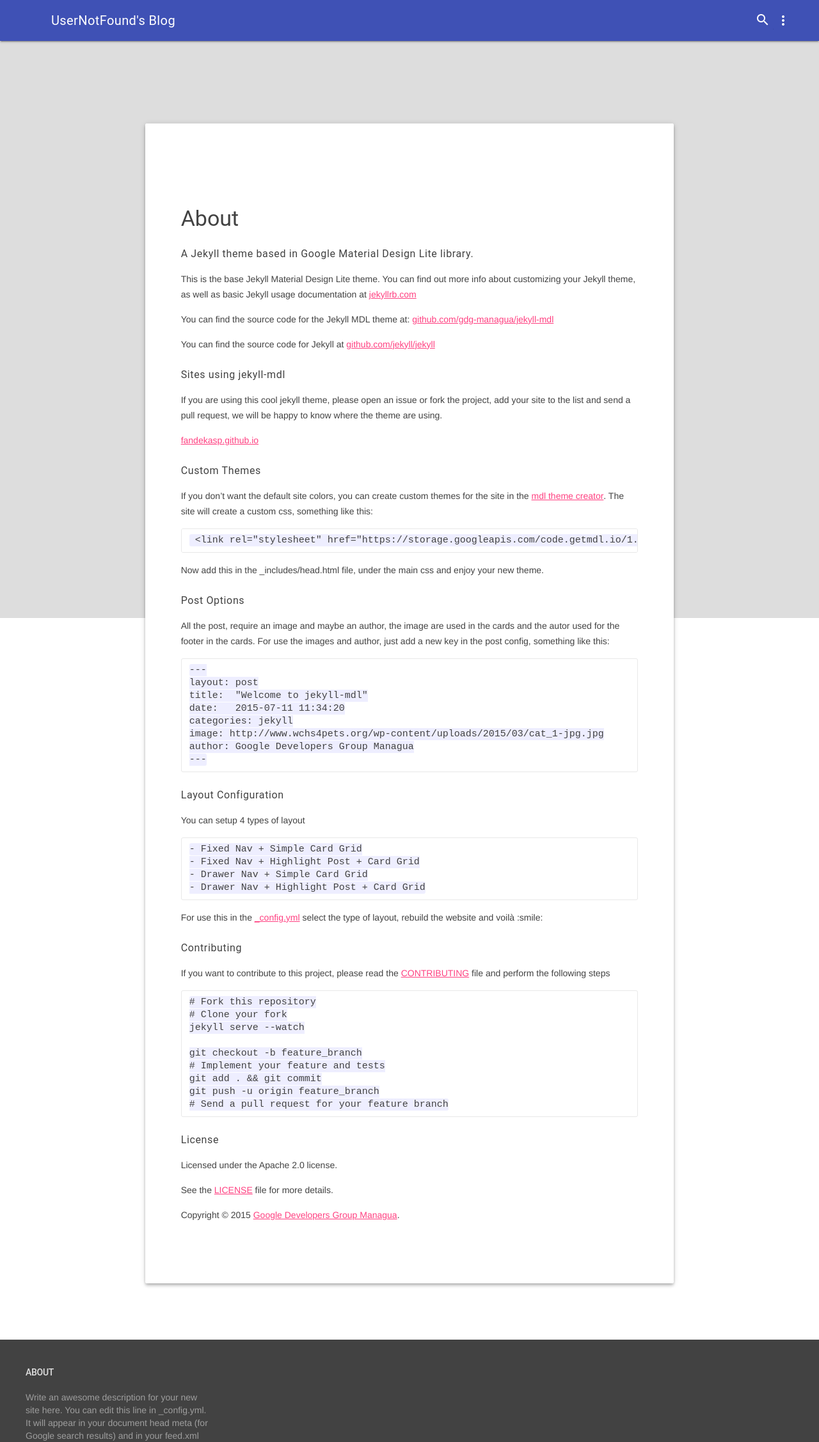
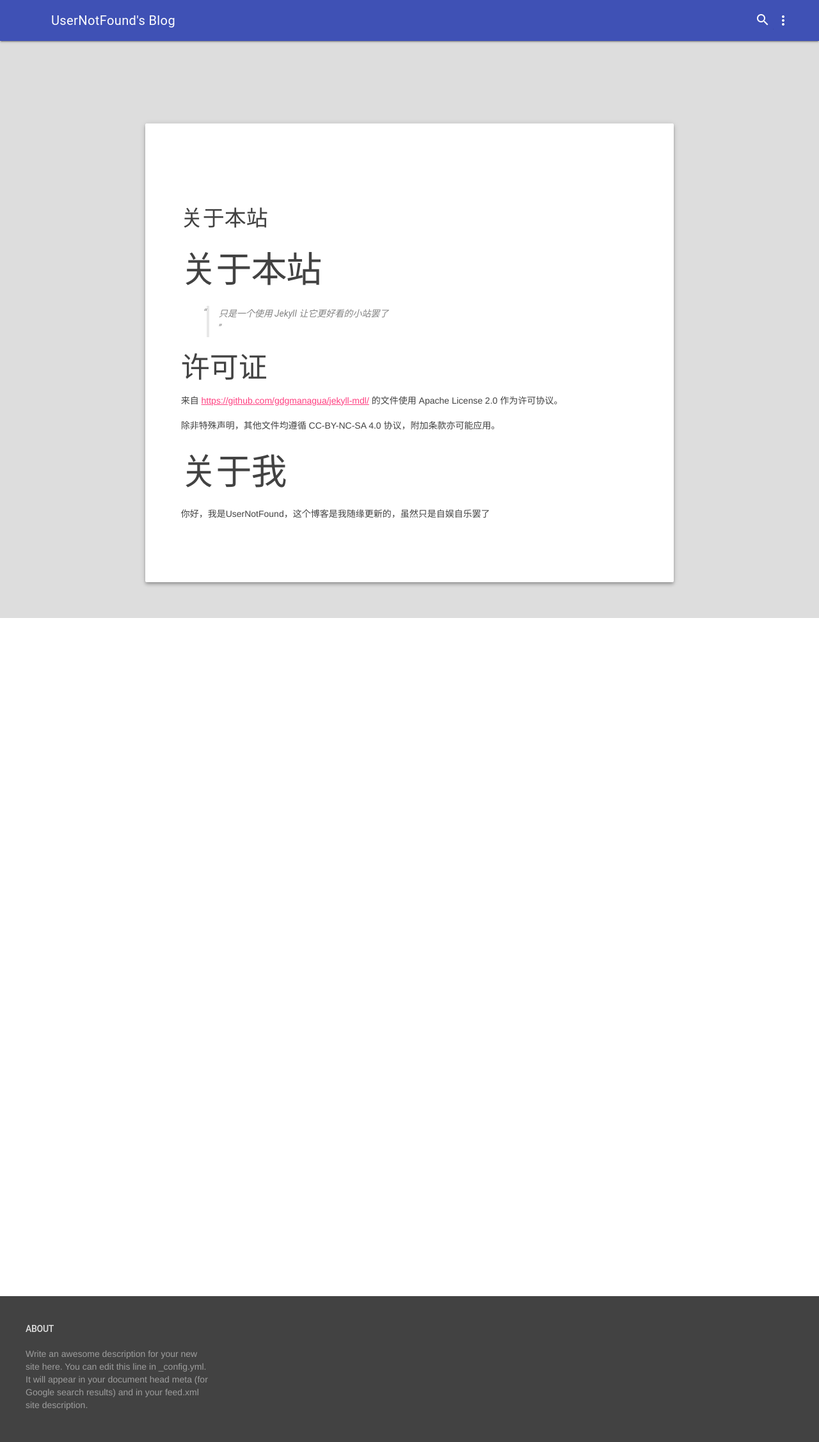
Before and after one commit to usernotfound999/usernotfound999.github.io, a Jekyll site: the page built from about.md, in a window 1280 px wide. Shown: the whole page at 64% size. Built offline with Jekyll 4.4.1, drawn with Linux system fonts in a browser that asks for light colours; our own code applies the rules of GitHub Pages for plain Markdown files.

Commit message:
Update about.md

```diff
--- a/about.md
+++ b/about.md
@@ -1,69 +1,10 @@
----
-layout: page
-title: About
-permalink: /about/
----
-###### A Jekyll theme based in Google Material Design Lite library.
+# 关于本站
+> 只是一个使用 Jekyll 让它更好看的小站罢了
 
-This is the base Jekyll Material Design Lite theme. You can find out more info about customizing your Jekyll theme, as well as basic Jekyll usage documentation at [jekyllrb.com](http://jekyllrb.com/)
+## 许可证
+来自 [https://github.com/gdgmanagua/jekyll-mdl/](gdgmanagua/jekyll-mdl) 的文件使用 Apache License 2.0 作为许可协议。
 
-You can find the source code for the Jekyll MDL theme at: [github.com/gdg-managua/jekyll-mdl](https://github.com/gdg-managua/jekyll-mdl)
+除非特殊声明，其他文件均遵循 CC-BY-NC-SA 4.0 协议，附加条款亦可能应用。
 
-You can find the source code for Jekyll at [github.com/jekyll/jekyll](https://github.com/jekyll/jekyll)
-
-###### Sites using jekyll-mdl
-
-If you are using this cool jekyll theme, please open an issue or fork the project, add your site to the list and send a pull request, we will be happy to know where the theme are using.
-
-[fandekasp.github.io](http://fandekasp.github.io/)
-
-###### Custom Themes
-
-If you don't want the default site colors, you can create custom themes for the site in the [mdl theme creator](http://www.getmdl.io/customize/index.html). The site will create a custom css, something like this:
-
-     <link rel="stylesheet" href="https://storage.googleapis.com/code.getmdl.io/1.0.0/material.teal-green.min.css" />
-
-Now add this in the _includes/head.html file, under the main css and enjoy your new theme.
-
-###### Post Options
-
-All the post, require an image and maybe an author, the image are used in the cards and the autor used for the footer in the cards. For use the images and author, just add a new key in the post config, something like this:
-
-    ---
-    layout: post
-    title:  "Welcome to jekyll-mdl"
-    date:   2015-07-11 11:34:20
-    categories: jekyll
-    image: http://www.wchs4pets.org/wp-content/uploads/2015/03/cat_1-jpg.jpg
-    author: Google Developers Group Managua
-    ---
-
-###### Layout Configuration
-You can setup 4 types of layout
-
-    - Fixed Nav + Simple Card Grid
-    - Fixed Nav + Highlight Post + Card Grid
-    - Drawer Nav + Simple Card Grid
-    - Drawer Nav + Highlight Post + Card Grid
-
-For use this in the [_config.yml](https://github.com/gdg-managua/jekyll-mdl/blob/master/_config.yml) select the type of layout, rebuild the website and voilà :smile:
-
-###### Contributing
-If you want to contribute to this project, please read the [CONTRIBUTING](https://github.com/gdg-managua/jekyll-mdl/blob/master/CONTRIBUTING.md) file and perform the following steps
-
-    # Fork this repository
-    # Clone your fork
-    jekyll serve --watch
-
-    git checkout -b feature_branch
-    # Implement your feature and tests
-    git add . && git commit
-    git push -u origin feature_branch
-    # Send a pull request for your feature branch
-
-###### License
-Licensed under the Apache 2.0 license.
-
-See the [LICENSE](https://github.com/gdg-managua/jekyll-mdl/blob/master/LICENSE.md) file for more details.
-
-Copyright © 2015 [Google Developers Group Managua](http://www.gdgmanagua.org).
+# 关于我
+你好，我是UserNotFound，这个博客是我随缘更新的，虽然只是自娱自乐罢了
```
